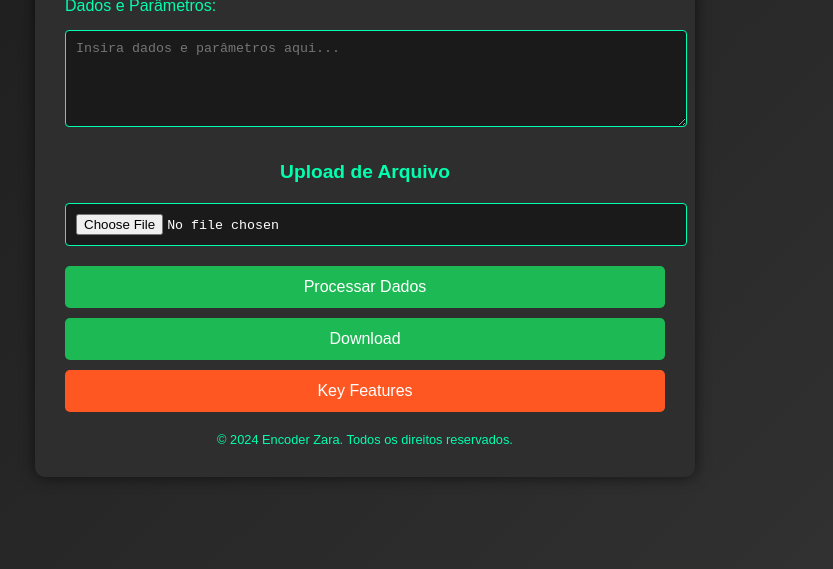
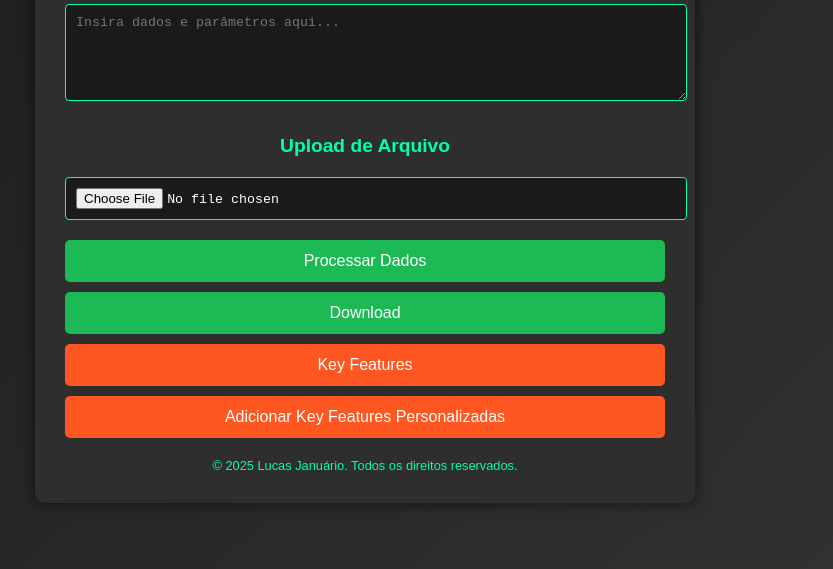
Before and after one commit to NSCINC/zarav1.2, a plain HTML site: page index.html in a window 1280 px wide. Shown: the part 231-800 px from the top of the page, without its empty margins (275-1108 px from the left). Drawn offline with Linux system fonts and the light colour scheme; some packages are replaced by stand-ins of ours; a script that the page names is missing.

Commit message:
Update index.html

```diff
--- a/index.html
+++ b/index.html
@@ -100,9 +100,10 @@
         <button class="button primary" onclick="processData()">Processar Dados</button>
         <button class="button primary" onclick="showDownloadOptions()">Download</button>
         <button class="button secondary" onclick="showKeyFeatures()">Key Features</button>
+        <button class="button secondary" onclick="customKeyFeatures()">Adicionar Key Features Personalizadas</button>
 
         <div class="copyright">
-            &copy; 2024 Encoder Zara. Todos os direitos reservados.
+            &copy; 2025 Lucas Januário. Todos os direitos reservados.
         </div>
     </div>
 
@@ -205,6 +206,26 @@
         function showKeyFeatures() {
             Swal.fire("Key Features", "Aqui estão as principais características do Encoder Zara.", "info");
         }
+
+        function customKeyFeatures() {
+            Swal.fire({
+                title: 'Adicionar Key Features Personalizadas',
+                input: 'text',
+                inputLabel: 'Digite sua Key Feature',
+                showCancelButton: true,
+                confirmButtonText: 'Adicionar',
+                inputValidator: (value) => {
+                    if (!value) {
+                        return 'Você precisa inserir uma Key Feature!';
+                    }
+                }
+            }).then((result) => {
+                if (result.isConfirmed) {
+                    Swal.fire(`Key Feature Adicionada: ${result.value}`, '', 'success');
+                    // Aqui você pode adicionar a lógica para armazenar ou exibir a Key Feature adicionada
+                }
+            });
+        }
     </script>
 </body>
 </html>
```
